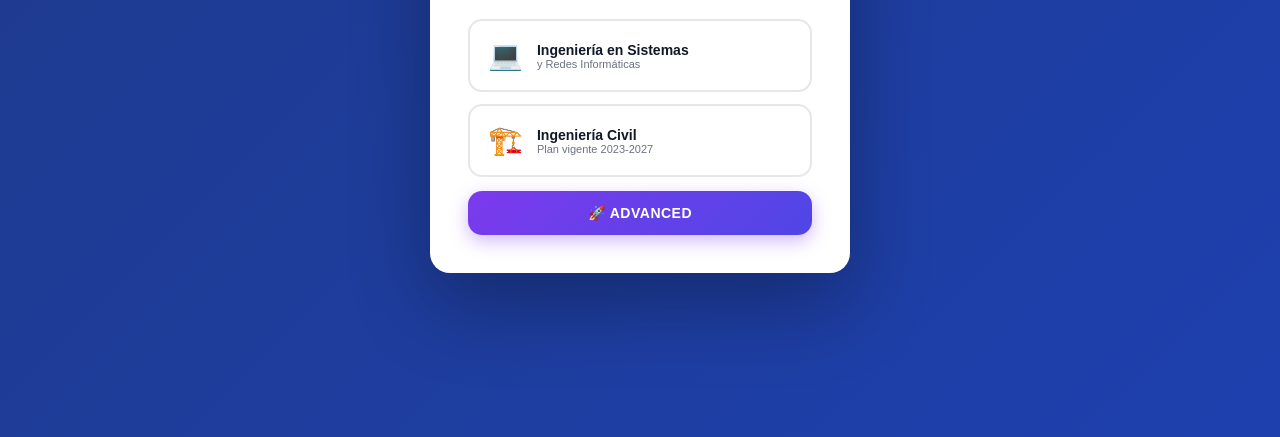
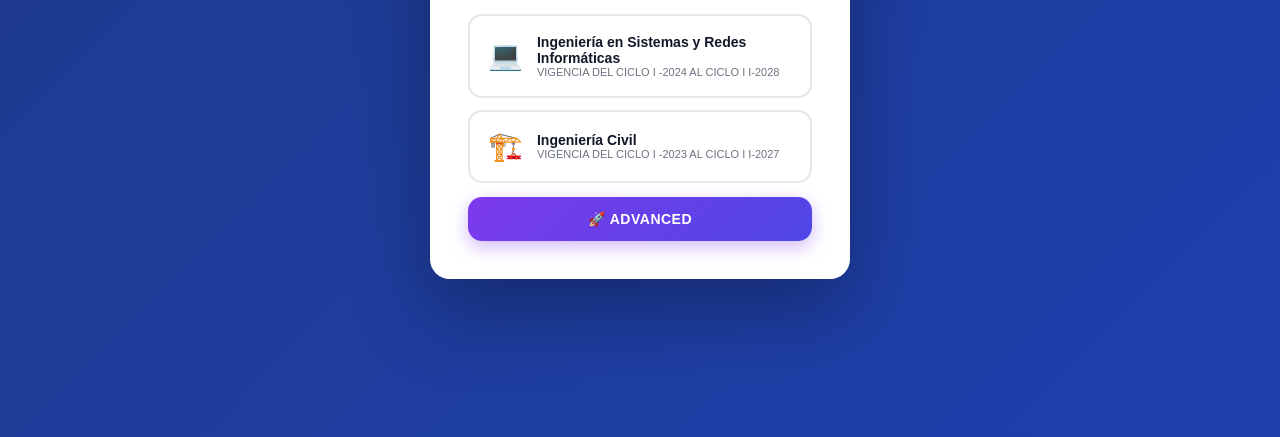
Before and after one commit to sitioweb001/PENSUM-UGB, a plain HTML site: page index.html in a window 1280 px wide. Shown: the part 363-800 px from the top of the page. Drawn offline with Linux system fonts and the light colour scheme.

Commit message:
Update career descriptions and validity dates

```diff
--- a/index.html
+++ b/index.html
@@ -294,8 +294,8 @@ header{background:var(--hdr);color:#fff;padding:12px 20px;display:flex;align-ite
       onmouseout="this.style.borderColor='var(--gl)';this.style.background='var(--card)'">
       <span style="font-size:28px;">💻</span>
       <span>
-        <div style="font-weight:800;font-size:14px;color:var(--text);">Ingeniería en Sistemas</div>
-        <div style="font-size:11px;color:var(--gm);">y Redes Informáticas</div>
+        <div style="font-weight:800;font-size:14px;color:var(--text);">Ingeniería en Sistemas y Redes Informáticas</div>
+        <div style="font-size:11px;color:var(--gm);">VIGENCIA DEL CICLO I -2024 AL CICLO I I-2028</div>
       </span>
     </button>
     <button onclick="chooseCareer('civil')"
@@ -306,7 +306,7 @@ header{background:var(--hdr);color:#fff;padding:12px 20px;display:flex;align-ite
       <span style="font-size:28px;">🏗️</span>
       <span>
         <div style="font-weight:800;font-size:14px;color:var(--text);">Ingeniería Civil</div>
-        <div style="font-size:11px;color:var(--gm);">Plan vigente 2023-2027</div>
+        <div style="font-size:11px;color:var(--gm);">VIGENCIA DEL CICLO I -2023 AL CICLO I I-2027</div>
       </span>
     </button>
   </div>
```
